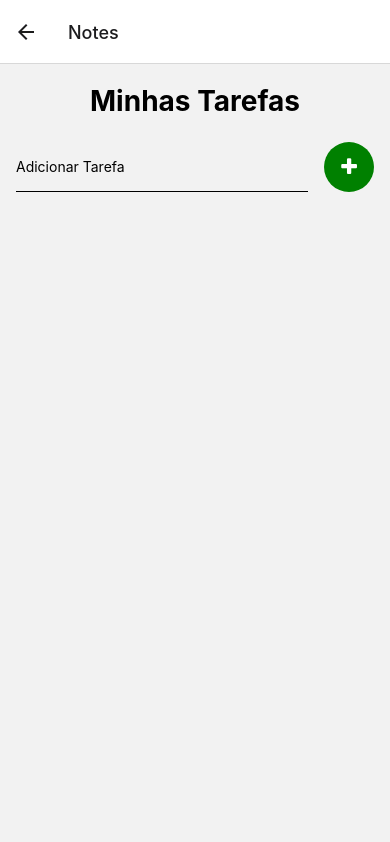
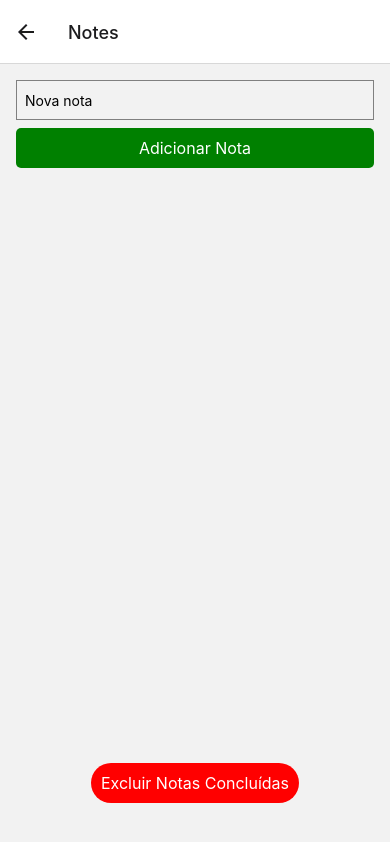
Before and after one commit to samuelmartins7k/pi-fase2, a React Native app: screen /Notes in a window 390 px wide. Built offline with nearby package versions, Linux system fonts and the light colour scheme.

Commit message:
atendendo issue #2

```diff
--- a/Navigation.js
+++ b/Navigation.js
@@ -1,3 +1,4 @@
+// Navigation.js
 import React from 'react';
 import { NavigationContainer } from '@react-navigation/native';
 import { createNativeStackNavigator } from '@react-navigation/native-stack';
@@ -6,7 +7,8 @@ import Cadastro from './screens/Cadastro';
 import PerfilUsuario from './screens/PerfilUsuario';
 import RecuperarSenha from './screens/RecuperarSenha';
 import Notes from './screens/Notes';
-
+import { AuthProvider } from './contexts/AuthContext';
+import { NotesProvider } from './contexts/NotesContexts'; // Importe o NotesProvider
 
 const Stack = createNativeStackNavigator();
 
@@ -18,7 +20,16 @@ function Navigation() {
         <Stack.Screen name="Cadastro" component={Cadastro} />
         <Stack.Screen name="PerfilUsuario" component={PerfilUsuario} />
         <Stack.Screen name="RecuperarSenha" component={RecuperarSenha} />
-        <Stack.Screen name="Notes" component={Notes} />
+
+        {/* Inclua o NotesProvider ao redor da tela Notes */}
+        <Stack.Screen name="Notes">
+          {() => (
+            <NotesProvider>
+              <Notes />
+            </NotesProvider>
+          )}
+        </Stack.Screen>
+
       </Stack.Navigator>
     </NavigationContainer>
   );
--- /dev/null
+++ b/contexts/NotesContexts.js
@@ -0,0 +1,72 @@
+// NotesContext.js
+import React, { createContext, useReducer, useContext } from 'react';
+
+// Definindo o contexto
+const NotesContext = createContext();
+
+// Estado inicial
+const initialState = {
+  notes: [],
+};
+
+// Tipos de ações
+const ADD_NOTE = 'ADD_NOTE';
+const TOGGLE_NOTE = 'TOGGLE_NOTE';
+const DELETE_COMPLETED_NOTES = 'DELETE_COMPLETED_NOTES';
+
+// Redutor
+const notesReducer = (state, action) => {
+  switch (action.type) {
+    case ADD_NOTE:
+      return { notes: [...state.notes, action.note] };
+    case TOGGLE_NOTE:
+      return {
+        notes: state.notes.map((note) =>
+          note.id === action.id ? { ...note, completed: !note.completed } : note
+        ),
+      };
+    case DELETE_COMPLETED_NOTES:
+      return { notes: state.notes.filter((note) => !note.completed) };
+    default:
+      return state;
+  }
+};
+
+// Provedor do contexto
+export const NotesProvider = ({ children }) => {
+  const [state, dispatch] = useReducer(notesReducer, initialState);
+
+  const addNote = (note) => {
+    dispatch({ type: ADD_NOTE, note });
+  };
+
+  const toggleNote = (id) => {
+    dispatch({ type: TOGGLE_NOTE, id });
+  };
+
+  const deleteCompletedNotes = () => {
+    dispatch({ type: DELETE_COMPLETED_NOTES });
+  };
+
+  return (
+    <NotesContext.Provider
+      value={{
+        notes: state.notes,
+        addNote,
+        toggleNote,
+        deleteCompletedNotes,
+      }}
+    >
+      {children}
+    </NotesContext.Provider>
+  );
+};
+
+// Hook personalizado para utilizar o contexto
+export const useNotes = () => {
+  const context = useContext(NotesContext);
+  if (!context) {
+    throw new Error('useNotes deve ser usado dentro de um NotesProvider');
+  }
+  return context;
+};
--- a/screens/Notes.js
+++ b/screens/Notes.js
@@ -1,39 +1,28 @@
+// Notes.js
 import React, { useState } from 'react';
-import { View, Text, TextInput, StyleSheet, FlatList, Pressable, Alert } from 'react-native';
-import Icon from 'react-native-vector-icons/FontAwesome';
+import { View, Text, TextInput, TouchableOpacity, FlatList, Alert } from 'react-native';
+import { Feather } from '@expo/vector-icons';
+import { NotesProvider, useNotes } from '../contexts/NotesContexts';
 
-function Notes() {
-  const [tasks, setTasks] = useState([]);
-  const [completedTasks, setCompletedTasks] = useState([]);
-  const [taskText, setTaskText] = useState('');
-  const [title, setTitle] = useState('Minhas Tarefas');
+const NotesScreen = () => {
+  const { notes, addNote, toggleNote, deleteCompletedNotes } = useNotes();
+  const [newNote, setNewNote] = useState('');
 
-  const handleAddTask = () => {
-    if (taskText) {
-      const newTask = { id: tasks.length + 1, text: taskText, completed: false };
-      setTasks([...tasks, newTask]);
-      setTaskText('');
+  const handleAddNote = () => {
+    if (newNote.trim() !== '') {
+      addNote({
+        id: notes.length + 1,
+        text: newNote,
+        completed: false,
+      });
+      setNewNote('');
     }
   };
 
-  const handleToggleTask = (taskId) => {
-    const updatedTasks = tasks.map((task) =>
-      task.id === taskId ? { ...task, completed: !task.completed } : task
-    );
-
-    const completedTask = updatedTasks.find((task) => task.id === taskId && task.completed);
-
-    if (completedTask) {
-      setCompletedTasks([...completedTasks, completedTask]);
-    }
-
-    setTasks(updatedTasks.filter((task) => task.id !== taskId));
-  };
-
-  const handleRemoveCompletedTasks = () => {
+  const confirmDeleteCompletedNotes = () => {
     Alert.alert(
-      'Confirmação',
-      'Tem certeza que deseja excluir todas as tarefas concluídas?',
+      'Excluir Notas Concluídas',
+      'Tem certeza que deseja excluir todas as notas concluídas?',
       [
         {
           text: 'Cancelar',
@@ -41,155 +30,114 @@ function Notes() {
         },
         {
           text: 'Excluir',
-          onPress: () => {
-            setCompletedTasks([]);
-          },
+          onPress: () => deleteCompletedNotes(),
         },
       ],
-      { cancelable: true }
+      { cancelable: false }
     );
   };
 
-  const handleChangeTitle = (newTitle) => {
-    setTitle(newTitle);
+  return (
+    <View style={{ flex: 1, padding: 16 }}>
+      <View style={{ marginBottom: 16 }}>
+        <TextInput
+          style={styles.input}
+          placeholder="Nova nota"
+          value={newNote}
+          onChangeText={(text) => setNewNote(text)}
+        />
+        <TouchableOpacity
+          style={styles.addButton}
+          onPress={handleAddNote}
+        >
+          <Text style={styles.addButtonText}>Adicionar Nota</Text>
+        </TouchableOpacity>
+      </View>
+
+      <FlatList
+        data={notes}
+        keyExtractor={(item) => item.id.toString()}
+        renderItem={({ item }) => (
+          <View style={styles.noteContainer}>
+            <TouchableOpacity onPress={() => toggleNote(item.id)}>
+              <Text style={[styles.noteText, { textDecorationLine: item.completed ? 'line-through' : 'none' }]}>
+                {item.text}
+              </Text>
+            </TouchableOpacity>
+            {!item.completed && (
+              <TouchableOpacity
+                style={styles.completeButton}
+                onPress={() => toggleNote(item.id)}
+              >
+                <Feather name="check" size={20} color="green" />
+              </TouchableOpacity>
+            )}
+          </View>
+        )}
+      />
+
+      <TouchableOpacity style={styles.deleteCompletedButton} onPress={confirmDeleteCompletedNotes}>
+        <Text style={styles.deleteCompletedButtonText}>Excluir Notas Concluídas</Text>
+      </TouchableOpacity>
+    </View>
+  );
 };
 
-  const renderTaskItem = ({ item }) => (
-    <View style={estilos.taskItem}>
-      <Text
-        style={[estilos.taskText, item.completed && estilos.completedTask]}
-        onPress={() => handleToggleTask(item.id)}
-      >
-        {item.text}
-      </Text>
-      {!item.completed && (
-        <Pressable onPress={() => handleToggleTask(item.id)}>
-          <Icon name="check" size={20} color="green" style={estilos.icon} />
-        </Pressable>
-      )}
-    </View>
+// Wrap da tela no provedor de contexto
+const Notes = () => {
+  return (
+    <NotesProvider>
+      <NotesScreen />
+    </NotesProvider>
   );
+};
 
-  const estilos = StyleSheet.create({
-    container: {
-      flex: 1,
-      paddingHorizontal: 16,
-      marginTop: 20,
-    },
-    titulo: {
-      fontSize: 28,
-      fontWeight: 'bold',
-      textAlign: 'center',
-      marginBottom: 24,
-    },
-    inputContainer: {
-      flexDirection: 'row',
-      marginBottom: 16,
-    },
+const styles = {
   input: {
-      flex: 1,
-      lineHeight: 24,
-      borderBottomWidth: 1,
-      borderBottomColor: 'black',
+    height: 40,
+    borderColor: 'gray',
+    borderWidth: 1,
+    paddingHorizontal: 8,
+    marginBottom: 8,
   },
   addButton: {
     backgroundColor: 'green',
-      borderRadius: 25,
-      width: 50,
-      height: 50,
+    padding: 10,
     alignItems: 'center',
-      justifyContent: 'center',
-      marginLeft: 16,
+    borderRadius: 5,
+    marginBottom: 16,
   },
-    taskItem: {
+  addButtonText: {
+    color: 'white',
+    fontSize: 16,
+  },
+  noteContainer: {
     flexDirection: 'row',
     alignItems: 'center',
     justifyContent: 'space-between',
     marginBottom: 8,
   },
-    taskText: {
-      fontSize: 18,
+  noteText: {
     flex: 1,
-    },
-    completedTask: {
-      textDecorationLine: 'line-through',
-      color: 'gray',
-    },
-    icon: {
+    fontSize: 16,
     marginLeft: 8,
   },
-    completedContainer: {
-      marginTop: -8,
+  completeButton: {
+    padding: 8,
   },
-    completedTitle: {
-      fontSize: 24,
-      fontWeight: 'bold',
-      textAlign: 'center',
-      marginBottom: 16,
+  deleteCompletedButton: {
+    backgroundColor: 'red',
+    padding: 10,
+    alignItems: 'center',
+    borderRadius: 50,
+    alignSelf: 'center',
+    marginTop: 16,
+    marginBottom: 25,
   },
-    removeCompletedContainer: {
-      marginTop: -8,
+  deleteCompletedButtonText: {
+    color: 'white',
+    fontSize: 16,
   },
-    removeCompletedButton: {
-      backgroundColor: 'red',
-      borderRadius: 25,
-      paddingVertical: 10,
-      alignItems: 'center',
-      justifyContent: 'center',
-      marginVertical: 70,
-    },
-    removeCompletedButtonText: {
-      color: 'white',
-    },
-  });
-
-  return (
-    <View style={estilos.container}>
-      <Text style={estilos.titulo} role="heading" aria-level="1">
-        {title}
-      </Text>
-      <View style={estilos.inputContainer}>
-        <TextInput
-          style={estilos.input}
-          placeholder={'Adicionar Tarefa'}
-          value={taskText}
-          onChangeText={(text) => setTaskText(text)}
-          inputMode="text"
-        />
-        <Pressable style={estilos.addButton} onPress={handleAddTask}>
-          <Icon name="plus" size={20} color="white" />
-        </Pressable>
-      </View>
-      <FlatList
-        data={tasks}
-        keyExtractor={(item) => item.id.toString()}
-        renderItem={renderTaskItem}
-      />
-      {completedTasks.length > 0 && (
-        <View style={estilos.completedContainer}>
-          <Text style={estilos.completedTitle} role="heading" aria-level="2">
-            Tarefas Concluídas
-          </Text>
-          <FlatList
-            data={completedTasks}
-            keyExtractor={(item) => item.id.toString()}
-            renderItem={renderTaskItem}
-          />
-          <View style={estilos.removeCompletedContainer}>
-            <Pressable
-              style={estilos.removeCompletedButton}
-              onPress={handleRemoveCompletedTasks}
-              aria-label="Excluir Tarefas Concluídas"
-            >
-              <Text style={estilos.removeCompletedButtonText}>
-                Excluir Tarefas Concluídas
-              </Text>
-            </Pressable>
-          </View>
-        </View>
-      )}
-    </View>
-  );
-}
+};
 
 export default Notes;
--- a/screens/RecuperarSenha.js
+++ b/screens/RecuperarSenha.js
@@ -1,18 +1,25 @@
+// screens/RecuperarSenha.js
 import React, { useState } from 'react';
 import { View, Text, TextInput, Button, StyleSheet, Alert } from 'react-native';
+import { useAuth } from '../contexts/AuthContext'; // Certifique-se de ajustar o caminho conforme necessário
 
 function RecuperarSenha() {
   const [email, setEmail] = useState('');
+  const { resetPassword } = useAuth(); // Adicione a função de recuperação de senha do contexto
 
-  const handleRecuperarSenhaPress = () => {
+  const handleRecuperarSenhaPress = async () => {
     if (!email) {
       Alert.alert('Erro', 'Por favor, insira seu endereço de e-mail.');
       return;
     }
 
-    // Aqui você pode implementar a lógica real de recuperação de senha, como enviar um e-mail com um link de recuperação.
-
-    Alert.alert('Recuperação de Senha', 'Um e-mail de recuperação foi enviado para ' + email);
+    try {
+      await resetPassword(email);
+      Alert.alert('Recuperação de Senha', 'Um e-mail de recuperação foi enviado para ' + email);
+    } catch (error) {
+      Alert.alert('Erro', 'Houve um problema ao enviar o e-mail de recuperação.');
+      console.error('Erro ao recuperar senha:', error.message);
+    }
   };
 
   return (
@@ -46,7 +53,7 @@ const estilos = StyleSheet.create({
     height: 40,
     borderBottomWidth: 1,
     borderBottomColor: 'black',
-    marginBottom: 16,
+    marginBottom: 20,
   },
 });
 
```
Also changed, not shown: contexts/AuthContext.js (+18 -1 lines). Lines whose indentation alone changed are shown as unchanged.
